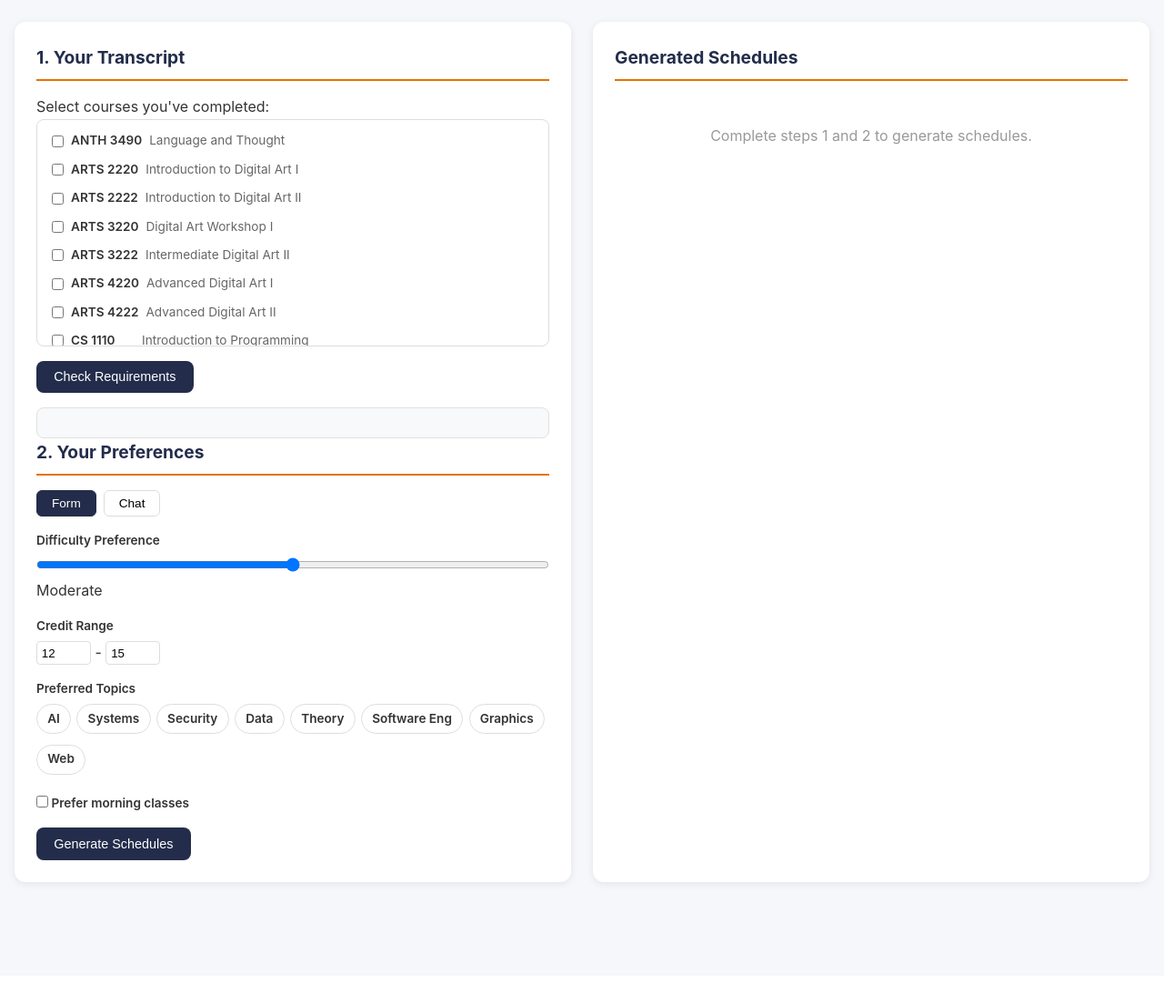
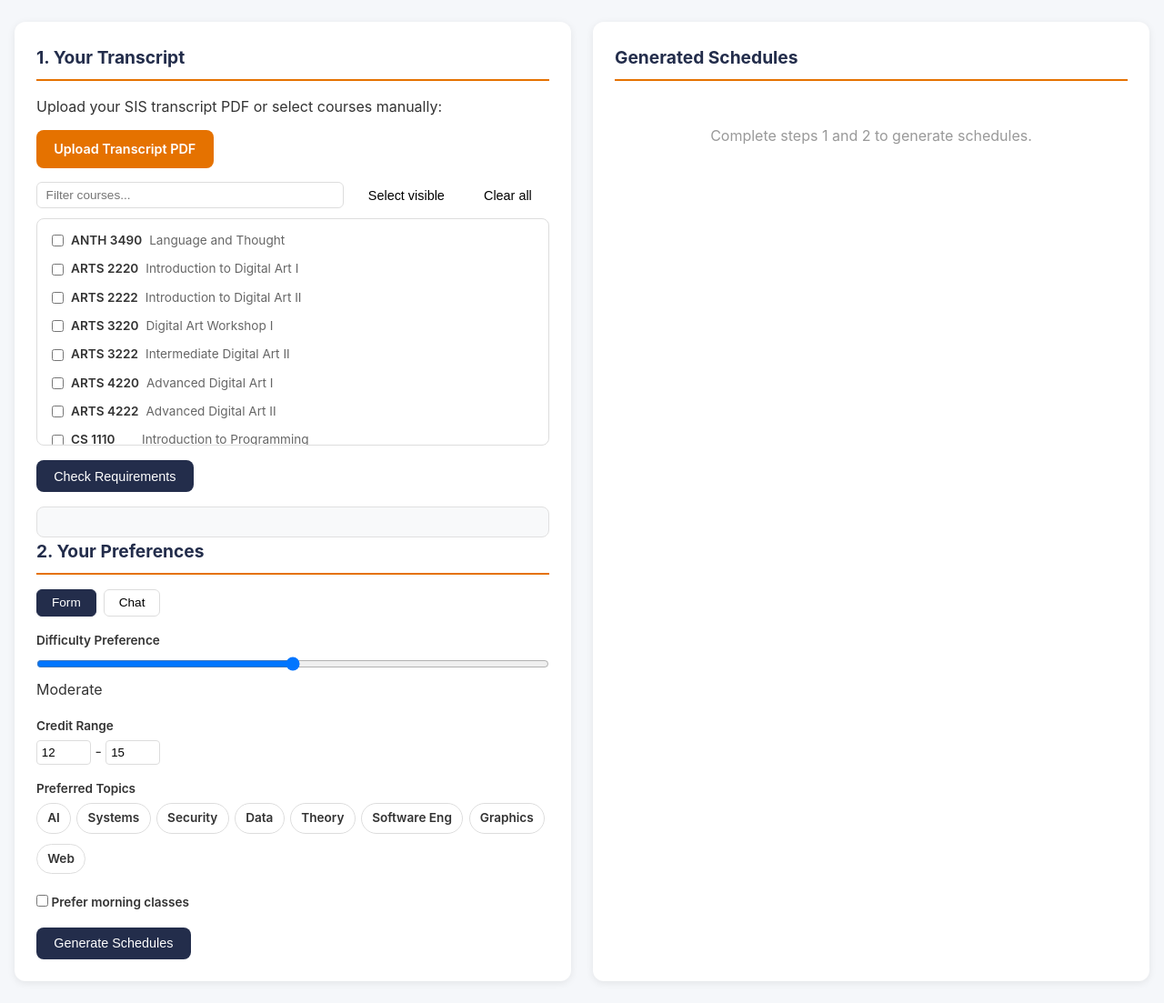
Before and after one commit to RelaxedBell/s26-ai-course-scheduling-project, a FastAPI app: page / in a window 1280 px wide. Shown: the part 122-1225 px from the top of the page at 91% size. Before the commit the page ends 1098 px from the top, so only its background shows below. Run offline with FastAPI, Linux system fonts and the light colour scheme; some libraries are stand-ins or nearby versions.

Commit message:
fix: address PR #1 feedback — degree requirements, LLM backend, transcript upload
- Fix BACS degree requirements: CS 111X treated as mutually exclusive
  group (only one required), corrected elective credits (restricted=9,
  integration=12)
- Add Anthropic Claude as LLM backend for real schedule explanations
  (falls back: Ollama → Anthropic → template)
- Add transcript PDF upload with auto-parsing via pymupdf — extracts
  graded courses and auto-checks matching catalog entries
- Enforce CS 111X mutual exclusion in course graph (schedule generator
  won't recommend duplicates) and UI (radio-button behavior)
- Security fixes: streaming upload size limit, PDF magic bytes
  validation, XSS prevention (innerHTML → textContent)

Co-Authored-By: Claude Opus 4.6 (1M context) <noreply@anthropic.com>

```diff
--- a/requirements.txt
+++ b/requirements.txt
@@ -8,6 +8,8 @@ uvicorn>=0.27
 jinja2>=3.1
 python-multipart>=0.0.6
 httpx>=0.26
+anthropic>=0.42
+pymupdf>=1.25
 pytest>=8.0
 pytest-cov>=4.1
 pytest-asyncio>=0.23
--- a/src/api/routes.py
+++ b/src/api/routes.py
@@ -2,7 +2,7 @@
 
 from __future__ import annotations
 
-from fastapi import APIRouter, HTTPException, Request
+from fastapi import APIRouter, HTTPException, Request, UploadFile, File
 from fastapi.responses import HTMLResponse
 from fastapi.templating import Jinja2Templates
 from pathlib import Path
@@ -21,6 +21,7 @@ from src.api.schemas import (
     ScheduleResponse,
     ScheduleSectionResponse,
     TranscriptRequest,
+    TranscriptUploadResponse,
 )
 from src.api.state import AppState
 from src.llm.explainer import explain_schedule
@@ -30,6 +31,7 @@ from src.models.constraint_solver import ScheduleGenerator
 from src.student.degree_requirements import compute_remaining_requirements
 from src.student.preferences import StudentPreferences
 from src.student.transcript import Transcript
+from src.student.transcript_parser import parse_transcript_pdf
 
 router = APIRouter()
 
@@ -114,6 +116,48 @@ async def audit_transcript(
         completed_integration_electives=status.completed_integration_electives,
         is_complete=status.is_complete,
         credits_completed=transcript.credits_completed(state.courses),
+    )
+
+
+@router.post("/api/transcript/upload")
+async def upload_transcript(
+    request: Request, file: UploadFile = File(...)
+) -> TranscriptUploadResponse:
+    """Parse an uploaded SIS transcript PDF and return extracted course codes."""
+    if not file.filename or not file.filename.lower().endswith(".pdf"):
+        raise HTTPException(400, "Please upload a PDF file.")
+
+    # Stream-read with size limit to prevent memory exhaustion
+    max_bytes = 5 * 1024 * 1024
+    chunks: list[bytes] = []
+    total = 0
+    while True:
+        chunk = await file.read(65_536)
+        if not chunk:
+            break
+        total += len(chunk)
+        if total > max_bytes:
+            raise HTTPException(400, "File too large (max 5MB).")
+        chunks.append(chunk)
+    pdf_bytes = b"".join(chunks)
+
+    # Validate PDF magic bytes
+    if not pdf_bytes.startswith(b"%PDF-"):
+        raise HTTPException(400, "Uploaded file does not appear to be a valid PDF.")
+
+    try:
+        all_courses = parse_transcript_pdf(pdf_bytes)
+    except Exception:
+        raise HTTPException(400, "Could not parse PDF. Is it a valid SIS transcript?")
+
+    state = _get_state(request)
+    catalog_codes = set(state.courses.keys())
+    matched = [c for c in all_courses if c in catalog_codes]
+    unmatched = [c for c in all_courses if c not in catalog_codes]
+    return TranscriptUploadResponse(
+        matched_courses=matched,
+        unmatched_courses=unmatched,
+        total_extracted=len(all_courses),
     )
 
 
--- a/src/api/schemas.py
+++ b/src/api/schemas.py
@@ -22,6 +22,12 @@ class RequirementStatusResponse(BaseModel):
     completed_integration_electives: list[str]
     is_complete: bool
     credits_completed: int
+
+
+class TranscriptUploadResponse(BaseModel):
+    matched_courses: list[str]
+    unmatched_courses: list[str]
+    total_extracted: int
 
 
 class PreferencesRequest(BaseModel):
--- a/src/ui/static/app.js
+++ b/src/ui/static/app.js
@@ -32,6 +32,94 @@ function switchTab(tab) {
     event.target.classList.add('active');
 }
 
+// --- Transcript PDF upload ---
+async function uploadTranscript(input) {
+    const file = input.files[0];
+    if (!file) return;
+
+    const statusEl = document.getElementById('upload-status');
+    statusEl.textContent = 'Parsing transcript...';
+    statusEl.className = '';
+
+    const formData = new FormData();
+    formData.append('file', file);
+
+    try {
+        const res = await fetch(API + '/api/transcript/upload', {
+            method: 'POST',
+            body: formData,
+        });
+        const data = await res.json();
+
+        if (!res.ok) {
+            statusEl.textContent = data.detail || 'Upload failed';
+            statusEl.className = 'upload-error';
+            return;
+        }
+
+        // Auto-check matched courses
+        document.querySelectorAll('.course-checkbox').forEach(cb => {
+            cb.checked = data.matched_courses.includes(cb.value);
+        });
+
+        const unmatchedText = data.unmatched_courses.length > 0
+            ? ` (${data.unmatched_courses.length} non-CS courses excluded)`
+            : '';
+        statusEl.textContent = `Found ${data.total_extracted} courses, matched ${data.matched_courses.length} in catalog${unmatchedText}`;
+        statusEl.className = 'upload-success';
+    } catch (err) {
+        statusEl.textContent = 'Upload failed: ' + err.message;
+        statusEl.className = 'upload-error';
+    }
+
+    // Reset file input so the same file can be re-uploaded
+    input.value = '';
+}
+
+// --- Mutually exclusive course groups (only one can be checked) ---
+const MUTUALLY_EXCLUSIVE = [
+    ['CS 1110', 'CS 1111', 'CS 1112', 'CS 1113'],
+];
+
+document.addEventListener('change', (e) => {
+    if (!e.target.classList.contains('course-checkbox') || !e.target.checked) return;
+    const val = e.target.value;
+    for (const group of MUTUALLY_EXCLUSIVE) {
+        if (group.includes(val)) {
+            document.querySelectorAll('.course-checkbox').forEach(cb => {
+                if (cb !== e.target && group.includes(cb.value)) {
+                    cb.checked = false;
+                }
+            });
+            break;
+        }
+    }
+});
+
+// --- Course filtering ---
+function filterCourses(query) {
+    const q = query.toLowerCase();
+    document.querySelectorAll('.course-item').forEach(item => {
+        const code = item.dataset.code.toLowerCase();
+        const name = item.querySelector('.course-name').textContent.toLowerCase();
+        item.style.display = (code.includes(q) || name.includes(q)) ? '' : 'none';
+    });
+}
+
+function selectAllVisible() {
+    document.querySelectorAll('.course-item').forEach(item => {
+        if (item.style.display !== 'none') {
+            item.querySelector('.course-checkbox').checked = true;
+        }
+    });
+}
+
+function clearAll() {
+    document.querySelectorAll('.course-checkbox').forEach(cb => {
+        cb.checked = false;
+    });
+}
+
 // --- Transcript submission ---
 async function submitTranscript() {
     const checkboxes = document.querySelectorAll('.course-checkbox:checked');
@@ -45,15 +133,21 @@ async function submitTranscript() {
     const data = await res.json();
 
     const resultDiv = document.getElementById('audit-result');
-    resultDiv.innerHTML = `
-        <strong>Degree Audit</strong><br>
-        Credits completed: ${data.credits_completed}<br>
-        Remaining prerequisites: ${data.remaining_prerequisites.length > 0 ? data.remaining_prerequisites.join(', ') : 'None'}<br>
-        Remaining required: ${data.remaining_required.length > 0 ? data.remaining_required.join(', ') : 'None'}<br>
-        Restricted elective credits needed: ${Math.max(0, data.restricted_elective_credits_needed)}<br>
-        Integration elective credits needed: ${Math.max(0, data.integration_elective_credits_needed)}<br>
-        ${data.is_complete ? '<strong style="color: green;">Degree requirements complete!</strong>' : ''}
-    `;
+    const prereqs = data.remaining_prerequisites.length > 0
+        ? data.remaining_prerequisites.join(', ') : 'None';
+    const required = data.remaining_required.length > 0
+        ? data.remaining_required.join(', ') : 'None';
+    const completeLine = data.is_complete
+        ? '\nDegree requirements complete!' : '';
+    resultDiv.textContent = [
+        'Degree Audit',
+        `Credits completed: ${data.credits_completed}`,
+        `Remaining prerequisites: ${prereqs}`,
+        `Remaining required: ${required}`,
+        `Restricted elective credits needed: ${Math.max(0, data.restricted_elective_credits_needed)}`,
+        `Integration elective credits needed: ${Math.max(0, data.integration_elective_credits_needed)}`,
+        completeLine,
+    ].filter(Boolean).join('\n');
 }
 
 // --- Schedule generation ---
@@ -164,7 +258,7 @@ async function selectSchedule(idx, prefs, completed) {
         }),
     });
     const data = await res.json();
-    explainText.innerHTML = data.explanation.replace(/\n/g, '<br>');
+    explainText.textContent = data.explanation;
 
     // Show rating
     document.getElementById('rating-container').style.display = 'block';
--- a/src/ui/static/style.css
+++ b/src/ui/static/style.css
@@ -48,6 +48,73 @@ h2 {
 }
 
 h3 { font-size: 1rem; margin: 1rem 0 0.5rem; color: #232d4b; }
+
+/* Transcript Upload */
+.transcript-upload-row {
+    display: flex;
+    align-items: center;
+    gap: 0.75rem;
+    flex-wrap: wrap;
+    margin-bottom: 0.75rem;
+}
+
+.transcript-upload-row p {
+    flex: 1 1 100%;
+    margin-bottom: 0;
+}
+
+.btn-upload {
+    background: #e57200;
+    color: white;
+    padding: 0.5rem 1rem;
+    border-radius: 8px;
+    cursor: pointer;
+    font-size: 0.85rem;
+    font-weight: 600;
+    transition: background 0.2s;
+}
+
+.btn-upload:hover { background: #c56200; }
+
+#upload-status {
+    font-size: 0.8rem;
+    color: #666;
+}
+
+.upload-success { color: #27ae60 !important; font-weight: 600; }
+.upload-error { color: #c0392b !important; font-weight: 600; }
+
+/* Course Filter */
+.course-filter {
+    display: flex;
+    gap: 0.5rem;
+    align-items: center;
+    margin-bottom: 0.5rem;
+}
+
+.course-filter input[type="text"] {
+    flex: 1;
+    padding: 0.4rem 0.6rem;
+    border: 1px solid #ddd;
+    border-radius: 6px;
+    font-size: 0.85rem;
+}
+
+.filter-buttons {
+    display: flex;
+    gap: 0.3rem;
+}
+
+.btn-small {
+    padding: 0.3rem 0.6rem;
+    font-size: 0.75rem;
+    border: 1px solid #ddd;
+    border-radius: 6px;
+    background: white;
+    cursor: pointer;
+}
+
+.btn-small:hover { background: #f0f4ff; }
 
 /* Course Checklist */
 .course-checklist {
@@ -202,6 +269,11 @@ h3 { font-size: 1rem; margin: 1rem 0 0.5rem; color: #232d4b; }
     padding: 1rem;
     margin-top: 1rem;
     font-size: 0.85rem;
+    white-space: pre-wrap;
+}
+
+#explanation-text {
+    white-space: pre-wrap;
 }
 
 .placeholder {
--- a/src/ui/templates/index.html
+++ b/src/ui/templates/index.html
@@ -20,10 +20,26 @@
                 <!-- Step 1: Transcript -->
                 <section id="transcript-section">
                     <h2>1. Your Transcript</h2>
-                    <p>Select courses you've completed:</p>
+                    <div class="transcript-upload-row">
+                        <p>Upload your SIS transcript PDF or select courses manually:</p>
+                        <label class="btn btn-upload" for="transcript-file">
+                            Upload Transcript PDF
+                        </label>
+                        <input type="file" id="transcript-file" accept=".pdf"
+                               onchange="uploadTranscript(this)" style="display:none">
+                        <span id="upload-status"></span>
+                    </div>
+                    <div id="course-filter" class="course-filter">
+                        <input type="text" id="course-search" placeholder="Filter courses..."
+                               oninput="filterCourses(this.value)">
+                        <div class="filter-buttons">
+                            <button class="btn btn-small" onclick="selectAllVisible()">Select visible</button>
+                            <button class="btn btn-small" onclick="clearAll()">Clear all</button>
+                        </div>
+                    </div>
                     <div class="course-checklist" id="course-checklist">
                         {% for course in courses %}
-                        <label class="course-item" data-type="{{ course.type }}">
+                        <label class="course-item" data-type="{{ course.type }}" data-code="{{ course.code }}">
                             <input type="checkbox" value="{{ course.code }}" class="course-checkbox">
                             <span class="course-code">{{ course.code }}</span>
                             <span class="course-name">{{ course.name }}</span>
```
Also changed, not shown: src/data/course_graph.py (+17 -2 lines), src/llm/llm_client.py (+49 -3 lines), src/student/degree_requirements.py (+26 -12 lines), src/student/transcript_parser.py (added, +53 -0 lines), 1 other file.
